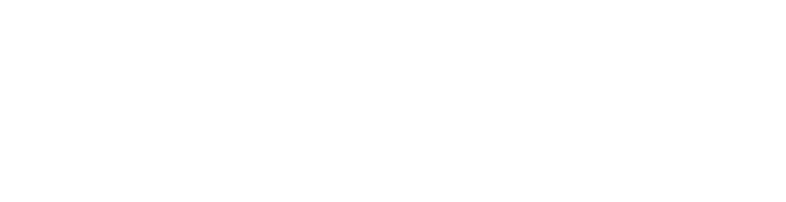
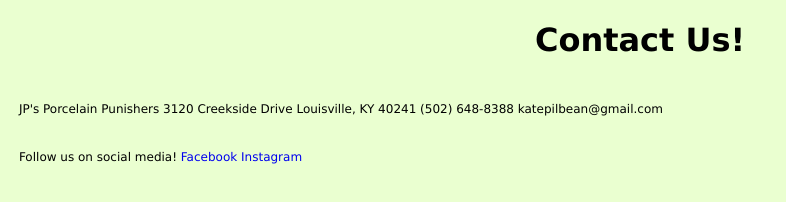
Before and after one commit to kpilbean/JPs_Porcelain_Punishers, a plain HTML site: page HTML Files/fundraising_events.html in a window 1280 px wide. Shown: the whole page, without its empty margins (0-786 px from the left). Drawn offline with Linux system fonts and the light colour scheme.

Commit message:
Building additional pages on site & trying to fix glitches

```diff
--- a/HTML Files/about_us.html
+++ b/HTML Files/about_us.html
@@ -0,0 +1,37 @@
+<!DOCTYPE html lang="en">
+
+<head>
+    <title>About Us</title>
+    <meta charset="UTF-8">
+    <meta name="viewport" content="width=device-width, initial-scale=1">
+    <link rel="stylesheet" href="/styles.css">
+    <link rel="sitedisplay" href="https://kpilbean.github.io/JPs_Porcelain_Punishers/About_Us">
+
+    <style>
+        body {
+        font-family: Arial, Helvetica, sans-serif;
+        }
+    </style>
+
+</head>
+
+<body>
+
+    <h1>About Us!</h1>
+    <p>
+        JP's Porcelain Punishers
+        3120 Creekside Drive
+        Louisville, KY  40241
+        (502) 648-8388
+        katepilbean@gmail.com
+    </p>
+
+    <p>
+        Follow us on social media!
+        <a href="https://www.facebook.com/jpsporcelainpunishers/">Facebook</a>
+        <a href="https://www.instagram.com/jpsporcelainpunishers/">Instagram</a>
+    </p>
+
+</body>
+
+</html>
--- a/HTML Files/fundraising_events.html
+++ b/HTML Files/fundraising_events.html
@@ -0,0 +1,37 @@
+<!DOCTYPE html lang="en">
+
+<head>
+    <title>Fundraising/Events</title>
+    <meta charset="UTF-8">
+    <meta name="viewport" content="width=device-width, initial-scale=1">
+    <link rel="stylesheet" href="/styles.css">
+    <link rel="sitedisplay" href="https://kpilbean.github.io/JPs_Porcelain_Punishers/Fundraising_Events">
+
+    <style>
+        body {
+        font-family: Arial, Helvetica, sans-serif;
+        }
+    </style>
+
+</head>
+
+<body>
+
+    <h1>Contact Us!</h1>
+    <p>
+        JP's Porcelain Punishers
+        3120 Creekside Drive
+        Louisville, KY  40241
+        (502) 648-8388
+        katepilbean@gmail.com
+    </p>
+
+    <p>
+        Follow us on social media!
+        <a href="https://www.facebook.com/jpsporcelainpunishers/">Facebook</a>
+        <a href="https://www.instagram.com/jpsporcelainpunishers/">Instagram</a>
+    </p>
+
+</body>
+
+</html>
```
Also changed, not shown: HTML Files/contact_us.html (+1 -1 lines), HTML Files/help_us.html (+1 -1 lines), HTML Files/press_publicity.html (+31 -0 lines), index.html (+2 -2 lines), index.js (renamed from JS Files/index.js), styles.css (renamed from CSS Files/styles.css).
